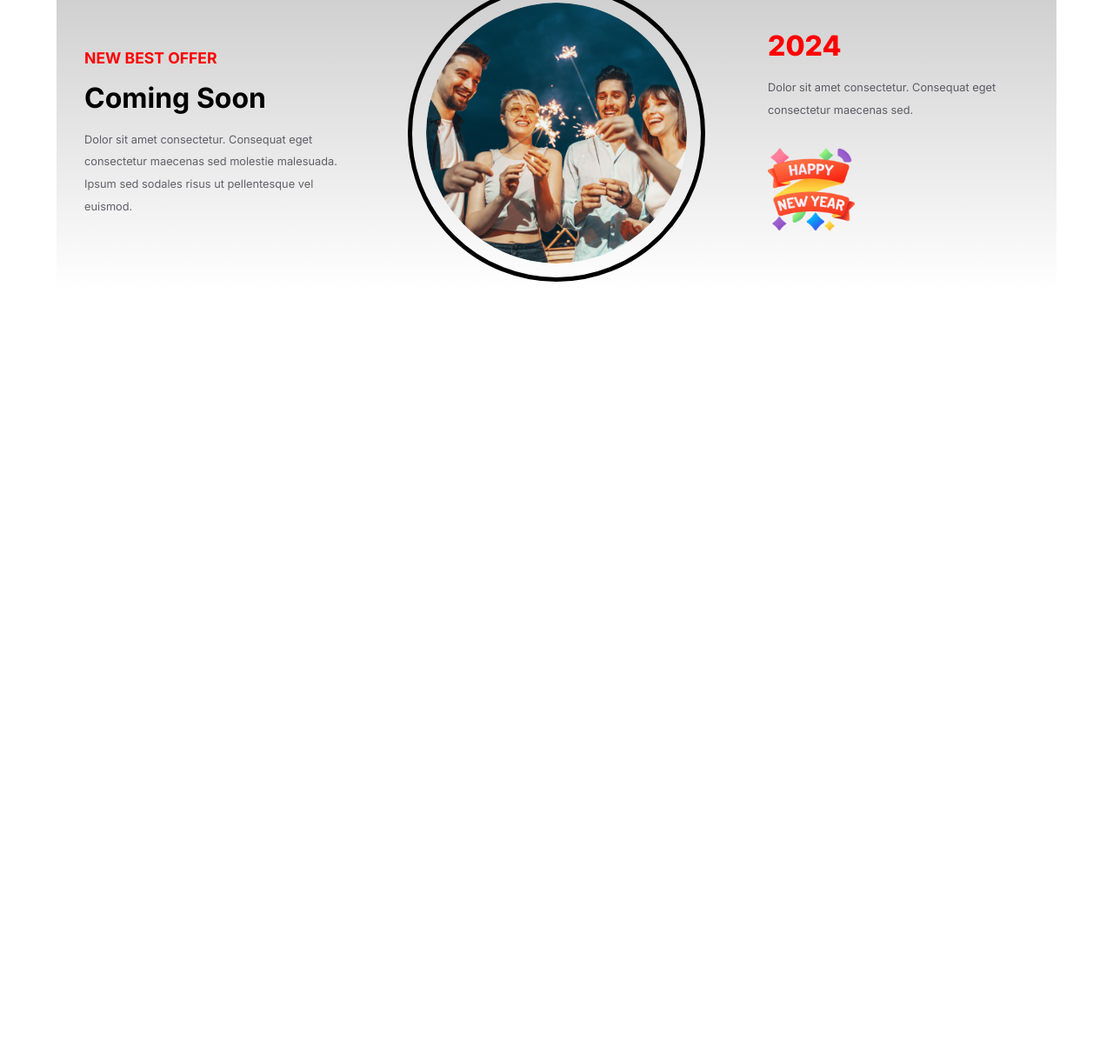
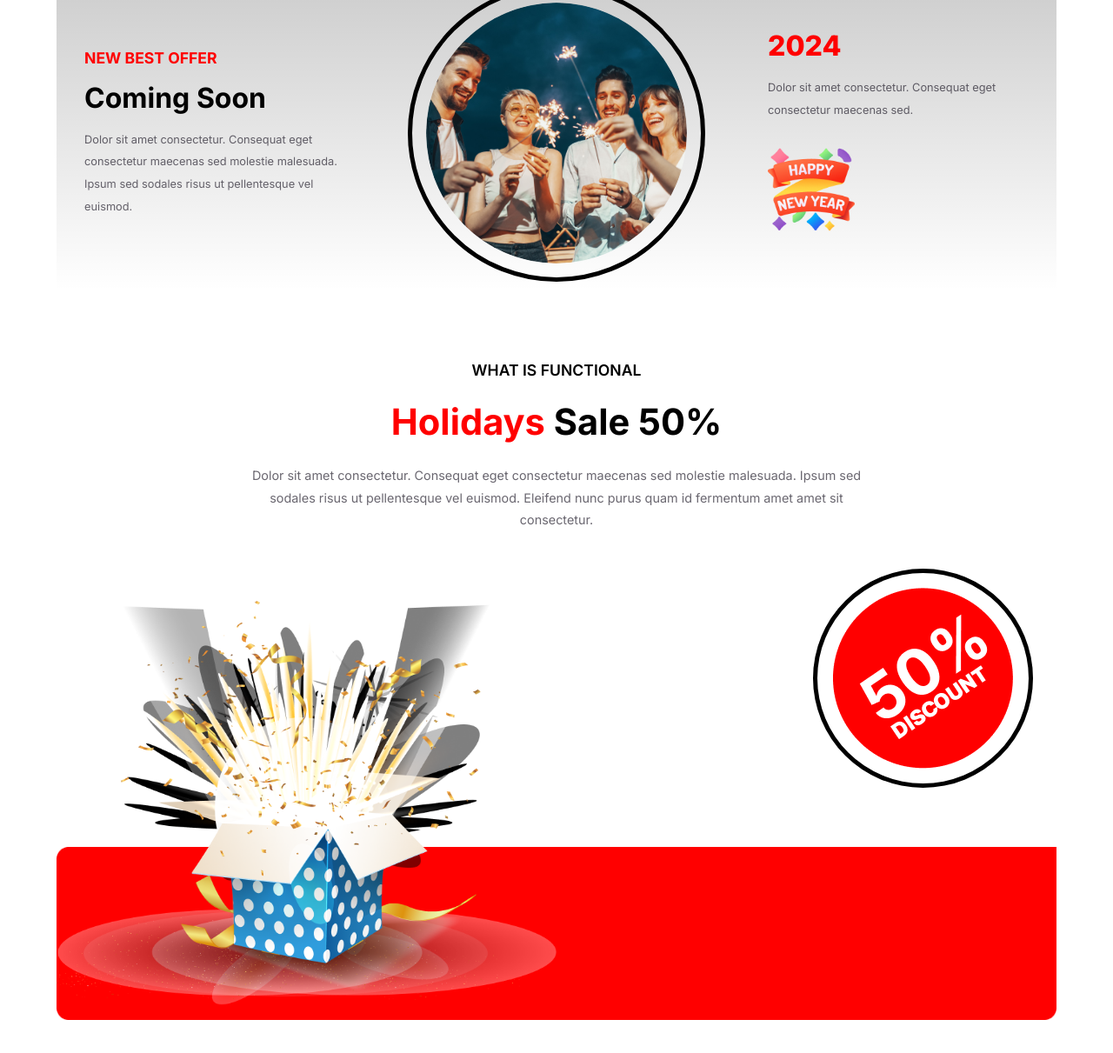
Before and after one commit to Md-sajeeb001/new-year-projects, a plain HTML site: page index.html in a window 1280 px wide. Shown: the part 2590-3801 px from the top of the page at 87% size. Before the commit the page ends 3005 px from the top, so only its background shows below. Drawn offline with Linux system fonts and the light colour scheme; files that its build step writes are made by us from their sources.

Commit message:
gift section commit

```diff
--- a/index.html
+++ b/index.html
@@ -77,6 +77,22 @@
                 </div>
             </div>
         </section>
+
+        <section class="holiday-section">
+            <div class="holiday">
+                <div class="holiday-content">
+                    <h4>WHAT IS FUNCTIONAL</h4>
+                    <h1><span>Holidays</span> Sale 50%</h1>
+                    <p>Dolor sit amet consectetur. Consequat eget consectetur  maecenas sed
+                        molestie malesuada. Ipsum sed sodales risus ut pellentesque vel euismod. Eleifend nunc purus quam id fermentum amet amet sit consectetur.</p>
+                </div>
+                <div class="images-section">
+                    <img class="red-background" src="./images/Rectangle 2.png" alt="">
+                    <img class="gift-cart" src="./images/Group 75.png" alt="">
+                    <img class="sell-offer" src="./images/Group 44.png" alt="">
+                </div>
+            </div>
+        </section>
      </main>
 
      <footer></footer>
--- a/style/style.css
+++ b/style/style.css
@@ -204,3 +204,52 @@ html{
     line-height: 1.6rem;
     margin-top: 1rem;
 }
+/* ====================HOLIDAY SECTION===================== */
+.holiday-section{
+    width: 1150px;
+    height: auto;
+    margin: 0 auto;
+}
+.holiday-content{
+    text-align: center;
+}
+.holiday-content h4{
+    font-size: 1.1rem;
+    font-weight: 600;
+}
+.holiday-content h1{
+    font-size: 2.6rem;
+    font-weight: bolder;
+    margin: 1.5rem 0;
+}
+.holiday-content span{
+    color: red;
+}
+.holiday-content p{
+    color: rgba(7, 2, 17, 0.6);
+    font-size: .9rem;
+    line-height: 1.6rem;
+    max-width: 45rem;
+    margin: 0 auto;
+}
+.images-section{
+   position: relative;
+   margin: 5rem 0;
+}
+.gift-cart{
+    width:50%;
+}
+.red-background{
+    width: 100%;
+    bottom: 0;
+    position: absolute;
+    z-index: -1;
+}
+.sell-offer{
+    position: absolute;
+    right: 0;
+    bottom: 15rem;
+    outline: 5px solid black;
+    outline-offset: -2rem ;
+    border-radius: 50%;
+}
```
